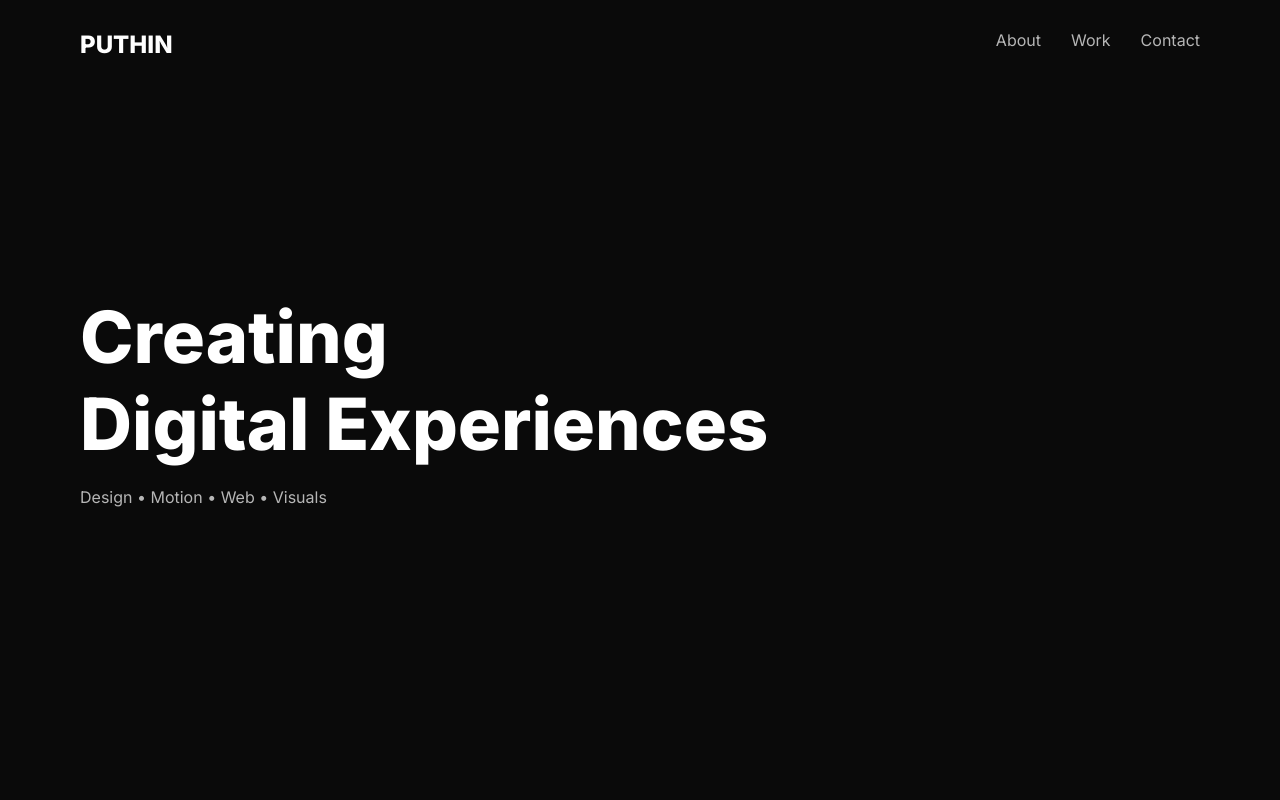
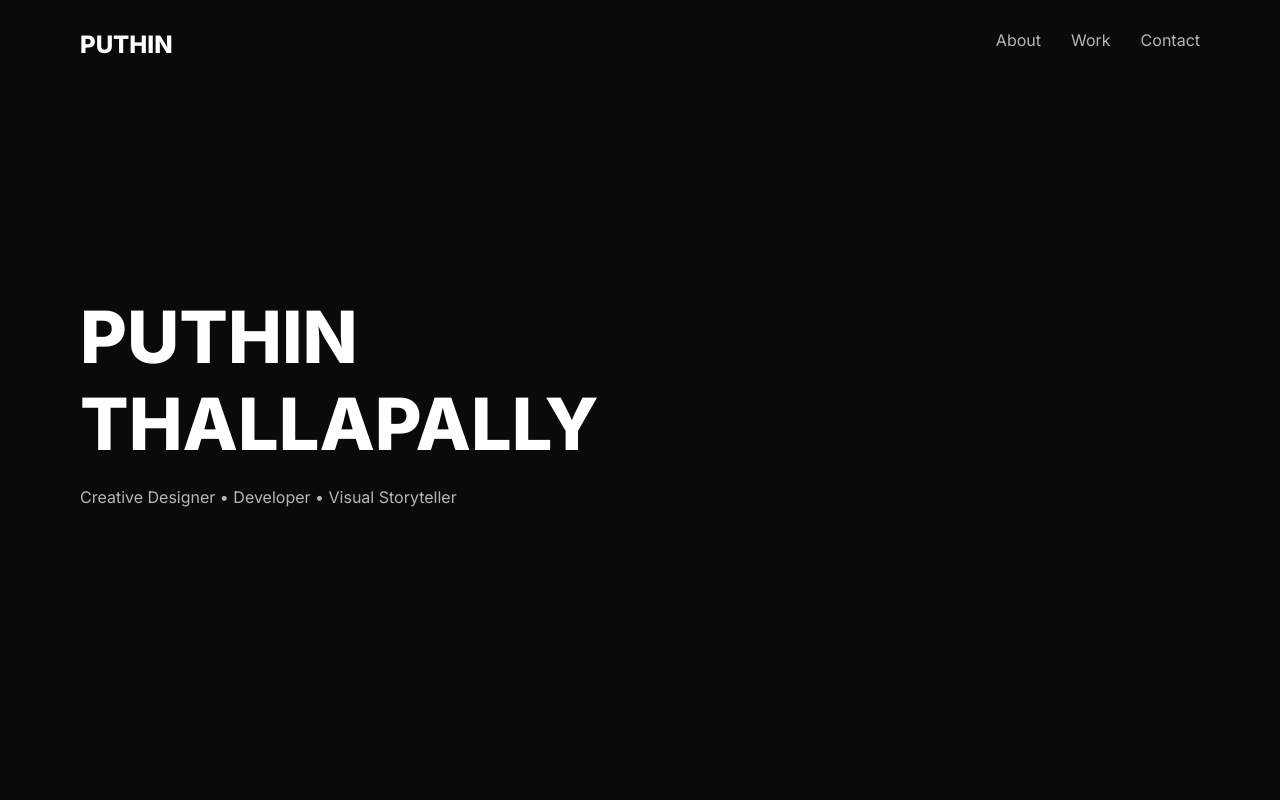
Before and after one commit to puthinthallapally/website, a plain HTML site: page index.html in a window 1280 px wide. Shown: the top 800 px of the page. Drawn offline with nearby package versions, Linux system fonts and the light colour scheme.

Commit message:
Update hero section with new content

```diff
--- a/index.html
+++ b/index.html
@@ -28,9 +28,9 @@
 
   <!-- HERO -->
   <section class="hero">
-    <h2 class="reveal">Creating<br>Digital Experiences</h2>
-    <p class="reveal">Design • Motion • Web • Visuals</p>
-  </section>
+  <h2 class="reveal">PUTHIN<br>THALLAPALLY</h2>
+  <p class="reveal">Creative Designer • Developer • Visual Storyteller</p>
+</section>
 
   <!-- ABOUT -->
   <section id="about" class="section">
```
